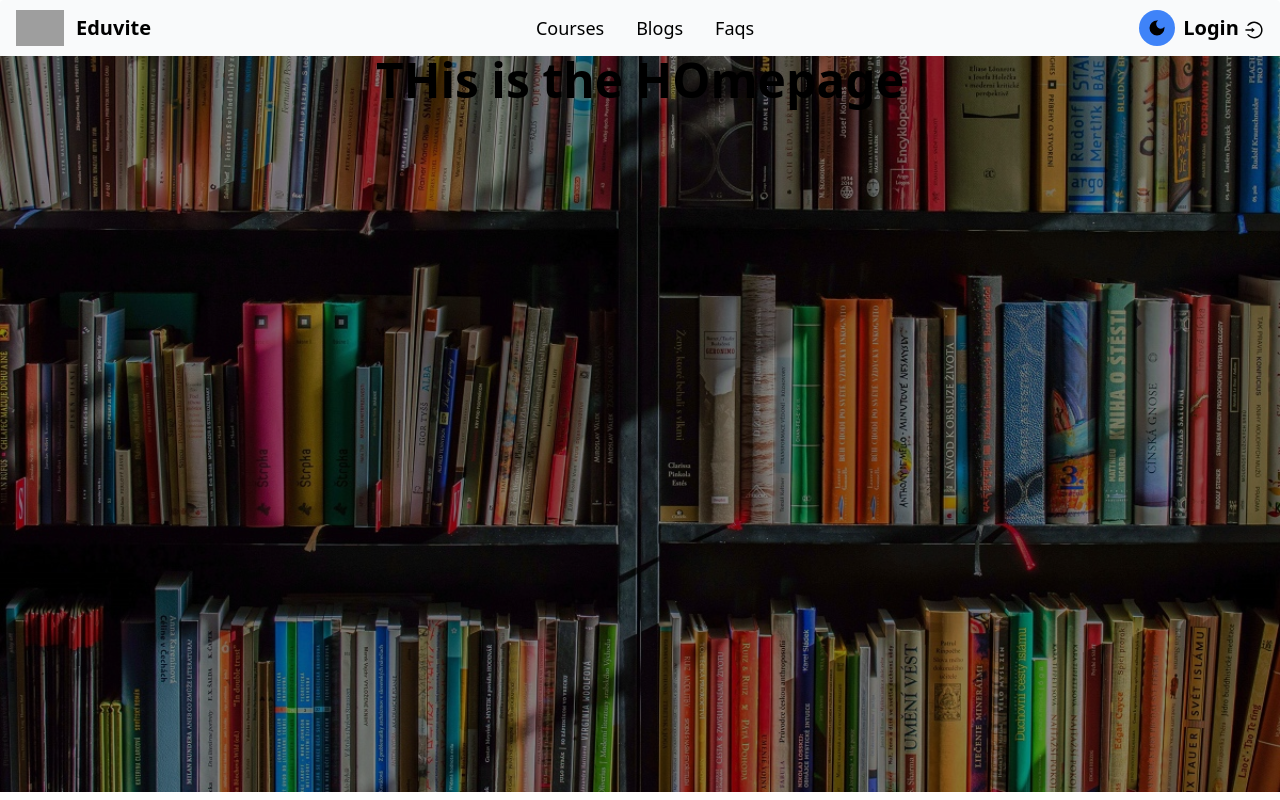
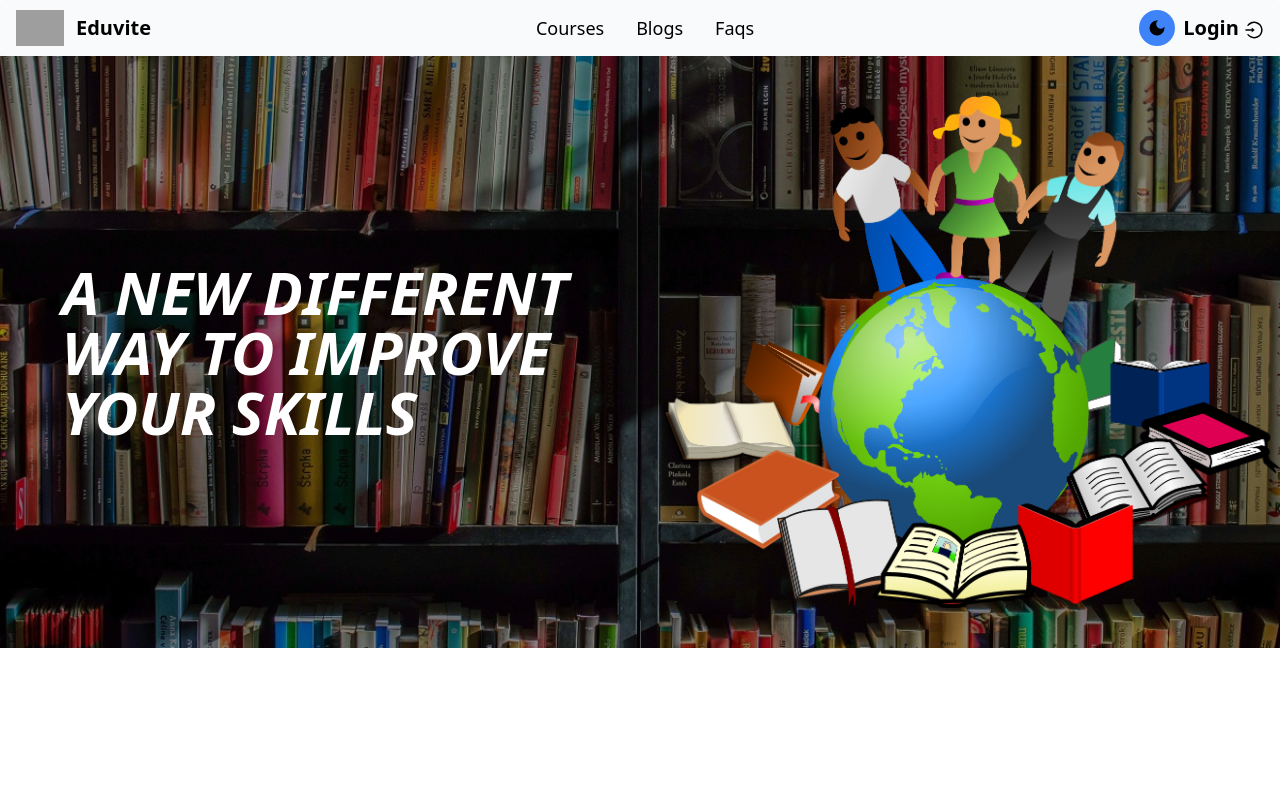
Before and after one commit to JoduMia/Eduvite-client, a React (Create React App) app: page / in a window 1280 px wide. Built offline with nearby package versions, Linux system fonts and the light colour scheme; no server answers; grey boxes are pictures that could not be loaded.

Commit message:
home page design

```diff
--- a/src/pages/Home.js
+++ b/src/pages/Home.js
@@ -1,12 +1,22 @@
 import React from 'react'
-import bg from '../assets/images/bg.jpg'
+import bg from '../assets/images/bg.jpg';
+import wing from '../assets/images/wing.png';
+
 
 
 const Home = () => {
 
   return (
-    <div style={{backgroundImage: `url(${bg})`}} className='bg-fixed bg-cover bg-center h-[92vh] w-full bg-[#13131388] bg-blend-overlay overflow-hidden'>
-        <h1 className='text-center text-5xl font-bold'>THis is the HOmepage</h1>
+    <div style={{backgroundImage: `url(${bg})`}} className='bg-fixed bg-cover bg-center w-full bg-[#13131388] bg-blend-overlay overflow-hidden'>
+        <div className='grid md:grid-cols-2 py-10 gap-5'>
+          <div className='flex items-center justify-center '>
+              <h1 className='text-3xl md:text-5xl lg:text-6xl leading-20 italic font-extrabold text-white uppercase '>A New different<br/> Way to improve <br/> Your skills</h1>
+          </div>
+          <div>
+            <img src={wing} alt="" />
+          </div>
+        </div>
+
     </div>
   )
 }
```
Also changed, not shown: src/assets/images/wing.png (added).
